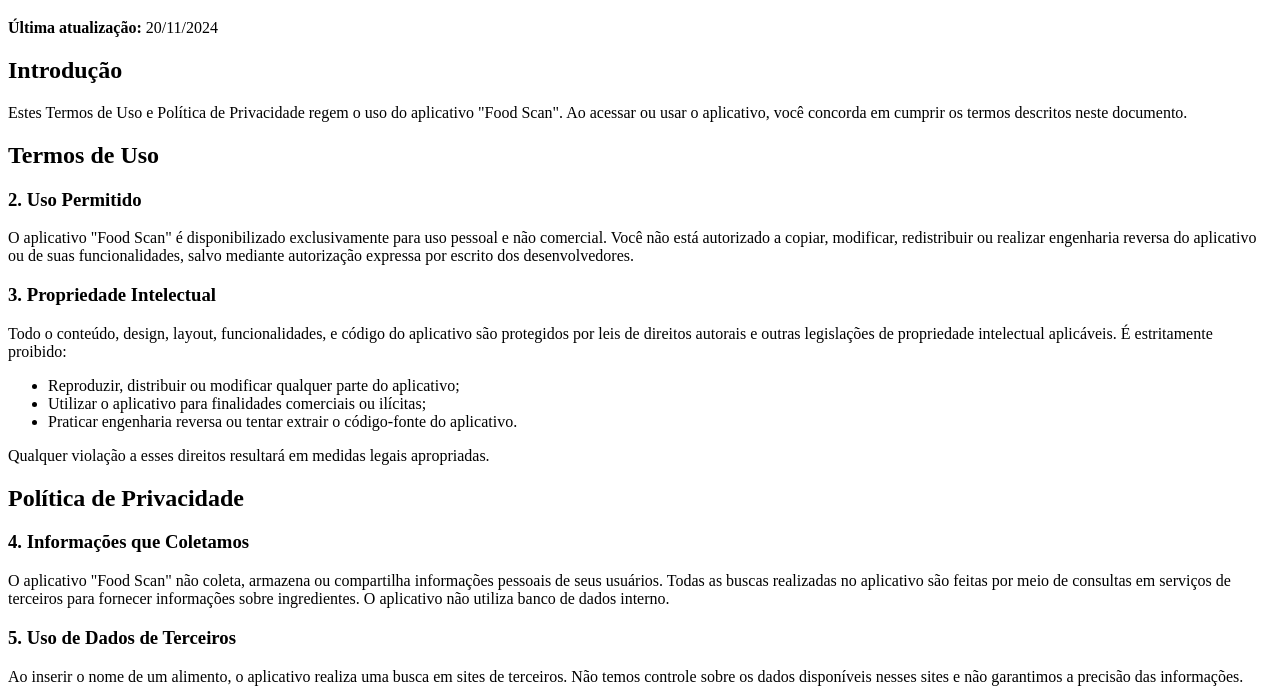
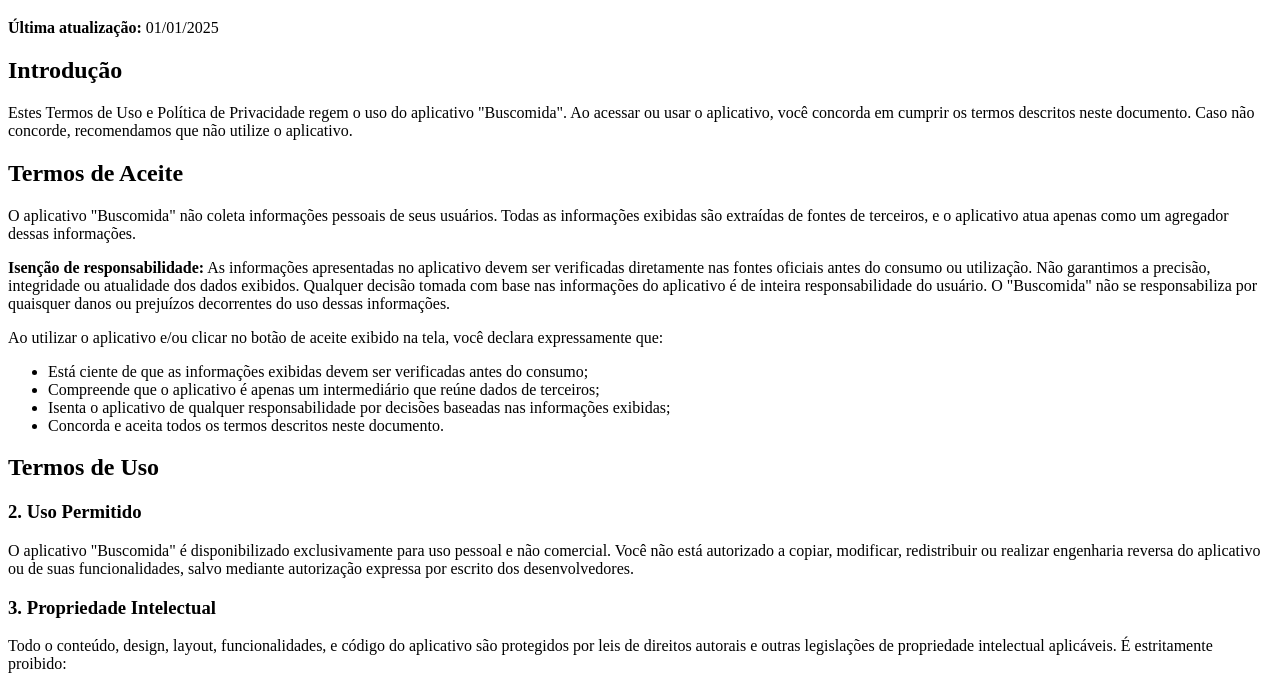
Before and after one commit to LaisLora/politica-de-privacidade, a plain HTML site: page index.html in a window 1280 px wide. Shown: the part 61-747 px from the top of the page. Drawn offline with Linux system fonts and the light colour scheme.

Commit message:
Update index para Buscomida.html

```diff
--- a/index.html
+++ b/index.html
@@ -7,14 +7,25 @@
 </head>
 <body>
     <h1>Termos de Uso e Política de Privacidade</h1>
-    <p><strong>Última atualização:</strong> 20/11/2024</p>
+    <p><strong>Última atualização:</strong> 01/01/2025</p>
 
     <h2>Introdução</h2>
-    <p>Estes Termos de Uso e Política de Privacidade regem o uso do aplicativo "Food Scan". Ao acessar ou usar o aplicativo, você concorda em cumprir os termos descritos neste documento.</p>
+    <p>Estes Termos de Uso e Política de Privacidade regem o uso do aplicativo "Buscomida". Ao acessar ou usar o aplicativo, você concorda em cumprir os termos descritos neste documento. Caso não concorde, recomendamos que não utilize o aplicativo.</p>
+
+    <h2>Termos de Aceite</h2>
+    <p>O aplicativo "Buscomida" não coleta informações pessoais de seus usuários. Todas as informações exibidas são extraídas de fontes de terceiros, e o aplicativo atua apenas como um agregador dessas informações.</p>
+    <p><strong>Isenção de responsabilidade:</strong> As informações apresentadas no aplicativo devem ser verificadas diretamente nas fontes oficiais antes do consumo ou utilização. Não garantimos a precisão, integridade ou atualidade dos dados exibidos. Qualquer decisão tomada com base nas informações do aplicativo é de inteira responsabilidade do usuário. O "Buscomida" não se responsabiliza por quaisquer danos ou prejuízos decorrentes do uso dessas informações.</p>
+    <p>Ao utilizar o aplicativo e/ou clicar no botão de aceite exibido na tela, você declara expressamente que:</p>
+    <ul>
+        <li>Está ciente de que as informações exibidas devem ser verificadas antes do consumo;</li>
+        <li>Compreende que o aplicativo é apenas um intermediário que reúne dados de terceiros;</li>
+        <li>Isenta o aplicativo de qualquer responsabilidade por decisões baseadas nas informações exibidas;</li>
+        <li>Concorda e aceita todos os termos descritos neste documento.</li>
+    </ul>
 
     <h2>Termos de Uso</h2>
     <h3>2. Uso Permitido</h3>
-    <p>O aplicativo "Food Scan" é disponibilizado exclusivamente para uso pessoal e não comercial. Você não está autorizado a copiar, modificar, redistribuir ou realizar engenharia reversa do aplicativo ou de suas funcionalidades, salvo mediante autorização expressa por escrito dos desenvolvedores.</p>
+    <p>O aplicativo "Buscomida" é disponibilizado exclusivamente para uso pessoal e não comercial. Você não está autorizado a copiar, modificar, redistribuir ou realizar engenharia reversa do aplicativo ou de suas funcionalidades, salvo mediante autorização expressa por escrito dos desenvolvedores.</p>
 
     <h3>3. Propriedade Intelectual</h3>
     <p>Todo o conteúdo, design, layout, funcionalidades, e código do aplicativo são protegidos por leis de direitos autorais e outras legislações de propriedade intelectual aplicáveis. É estritamente proibido:</p>
@@ -27,7 +38,7 @@
 
     <h2>Política de Privacidade</h2>
     <h3>4. Informações que Coletamos</h3>
-    <p>O aplicativo "Food Scan" não coleta, armazena ou compartilha informações pessoais de seus usuários. Todas as buscas realizadas no aplicativo são feitas por meio de consultas em serviços de terceiros para fornecer informações sobre ingredientes. O aplicativo não utiliza banco de dados interno.</p>
+    <p>O aplicativo "Buscomida" não coleta, armazena ou compartilha informações pessoais de seus usuários. Todas as buscas realizadas no aplicativo são feitas por meio de consultas em serviços de terceiros para fornecer informações sobre ingredientes. O aplicativo não utiliza banco de dados interno.</p>
 
     <h3>5. Uso de Dados de Terceiros</h3>
     <p>Ao inserir o nome de um alimento, o aplicativo realiza uma busca em sites de terceiros. Não temos controle sobre os dados disponíveis nesses sites e não garantimos a precisão das informações. Não assumimos responsabilidade pelas informações fornecidas por terceiros. Encorajamos os usuários a verificarem as informações diretamente nas fontes oficiais, quando necessário.</p>
@@ -46,6 +57,6 @@
     <p>Em caso de dúvidas sobre estes Termos de Uso ou Política de Privacidade, entre em contato pelo e-mail: <a href="mailto:lais.dutra.dev@gmail.com">lais.dutra.dev@gmail.com</a>.</p>
 
     <h3>10. Consentimento</h3>
-    <p>Ao utilizar o "Food Scan", você declara estar de acordo com estes Termos de Uso e Política de Privacidade.</p>
+    <p>Ao utilizar o "Buscomida", você declara estar de acordo com estes Termos de Uso e Política de Privacidade.</p>
 </body>
 </html>
```
